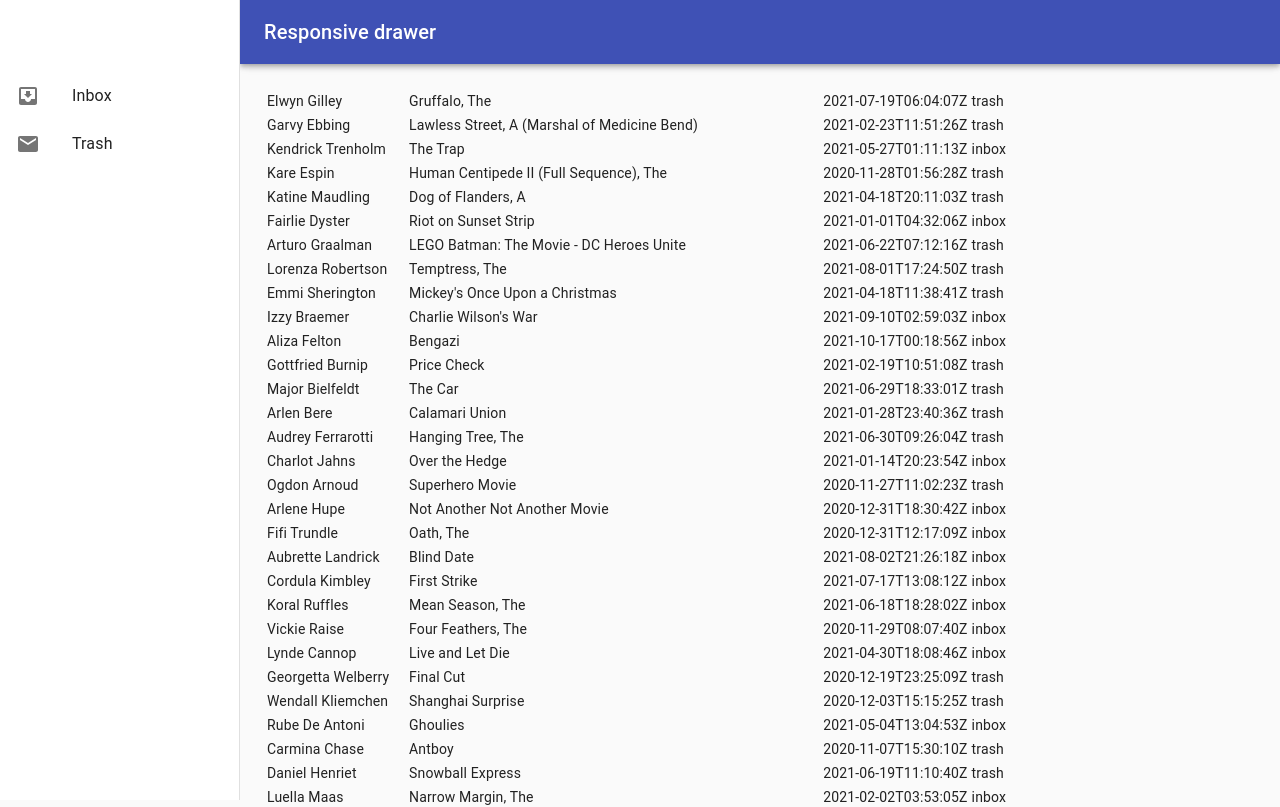
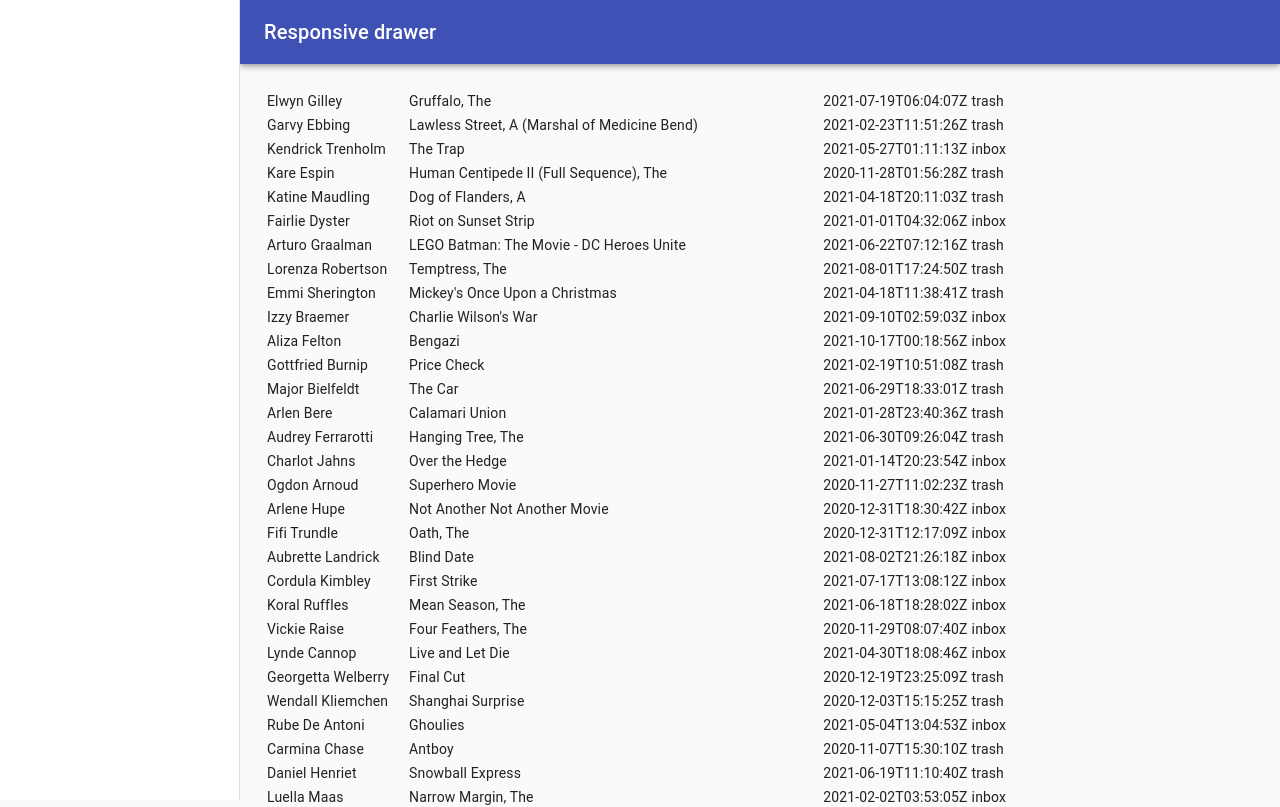
Before and after one commit to joeymtn/assignment-5, a React (Create React App) app: page / in a window 1280 px wide. Shown: the top 807 px of the page. Built offline with nearby package versions, Linux system fonts and the light colour scheme; the HTML template or start-up script is replaced by a standard one.

Commit message:
broken dunno why

```diff
--- a/src/App.js
+++ b/src/App.js
@@ -5,18 +5,12 @@ import CssBaseline from '@material-ui/core/CssBaseline';
 import Drawer from '@material-ui/core/Drawer';
 import Hidden from '@material-ui/core/Hidden';
 import IconButton from '@material-ui/core/IconButton';
-import InboxIcon from '@material-ui/icons/MoveToInbox';
-import List from '@material-ui/core/List';
-import ListItem from '@material-ui/core/ListItem';
-import ListItemIcon from '@material-ui/core/ListItemIcon';
-import ListItemText from '@material-ui/core/ListItemText';
-import MailIcon from '@material-ui/icons/Mail';
 import MenuIcon from '@material-ui/icons/Menu';
 import Toolbar from '@material-ui/core/Toolbar';
 import Typography from '@material-ui/core/Typography';
 import {makeStyles, useTheme} from '@material-ui/core/styles';
 import EmailList from './EmailList';
-
+import mailboxList from './mailboxList';
 const drawerWidth = 240;
 
 const useStyles = makeStyles((theme) => ({
@@ -65,23 +59,7 @@ function App(props) {
   const handleDrawerToggle = () => {
     setMobileOpen(!mobileOpen);
   };
-
-  const drawer = (
-    <div>
-      <div className={classes.toolbar} />
-
-      <List>
-        {['Inbox', 'Trash'].map((text, index) => (
-          <ListItem button key={text}>
-            <ListItemIcon>{index % 2 === 0 ? <InboxIcon /> :
-              <MailIcon />}</ListItemIcon>
-            <ListItemText primary={text} />
-          </ListItem>
-        ))}
-      </List>
-    </div>
-  );
-
+  <mailboxList/>;
   const container = window !== undefined ? () =>
     window().document.body : undefined;
 
@@ -109,7 +87,7 @@ function App(props) {
         {/* The implementation can be swapped with
         js to avoid SEO duplication of links. */}
         <Hidden smUp implementation="css">
-          <Drawer
+          <mailboxList
             container={container}
             variant="temporary"
             anchor={theme.direction === 'rtl' ? 'right' : 'left'}
@@ -122,8 +100,8 @@ function App(props) {
               keepMounted: true, // Better open performance on mobile.
             }}
           >
-            {drawer}
-          </Drawer>
+          </mailboxList>
+          {mailboxList}
         </Hidden>
         <Hidden xsDown implementation="css">
           <Drawer
@@ -133,7 +111,7 @@ function App(props) {
             variant="permanent"
             open
           >
-            {drawer}
+            {}
           </Drawer>
         </Hidden>
       </nav>
```
